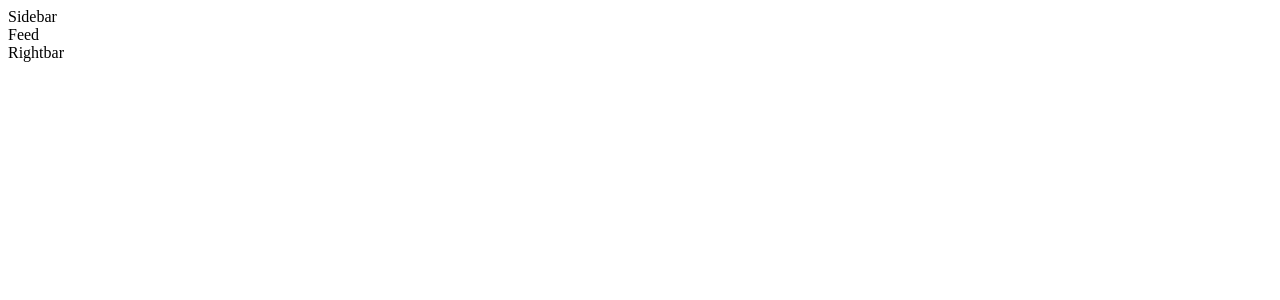
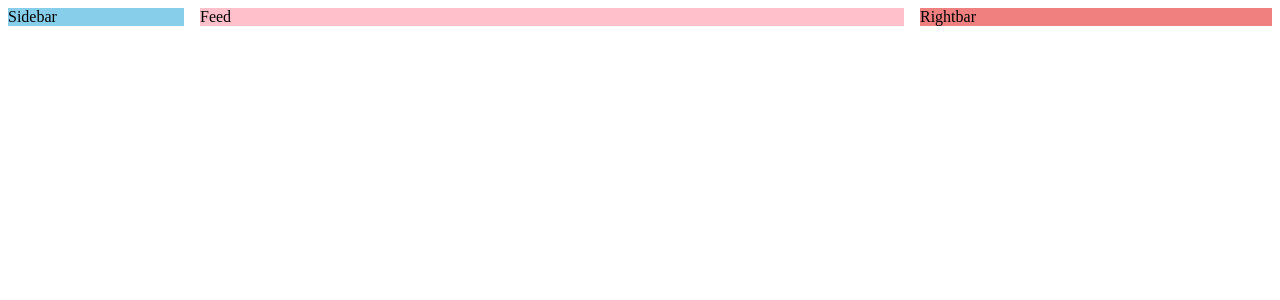
Before and after one commit to patriciakennedy/react-material-ui-tut, a React (Vite) app: page / in a window 1280 px wide. Shown: the top 300 px of the page. Built offline with nearby package versions, Linux system fonts and the light colour scheme.

Commit message:
Updated Material UI components and applied built-in styling props

```diff
--- a/src/App.jsx
+++ b/src/App.jsx
@@ -2,14 +2,17 @@
 import Feed from './components/Feed';
 import Rightbar from './components/Rightbar';
 import Sidebar from './components/Sidebar';
+import { Box, Container, Stack } from '@mui/material';
 
 function App() {
     return (
-        <div>
-            <Sidebar />
-            <Feed />
-            <Rightbar />
-        </div>
+        <Box>
+            <Stack direction="row" spacing={2} justifyContent="space-between">
+                <Sidebar />
+                <Feed />
+                <Rightbar />
+            </Stack>
+        </Box>
     );
 }
 
--- a/src/components/Feed.jsx
+++ b/src/components/Feed.jsx
@@ -1,7 +1,6 @@
-import React from 'react'
+import { Box } from '@mui/material';
+import React from 'react';
 
 export default function Feed() {
-  return (
-    <div>Feed</div>
-  )
+    return <Box bgcolor="pink" flex={4}>Feed</Box>;
 }
--- a/src/components/Navbar.jsx
+++ b/src/components/Navbar.jsx
@@ -1,9 +1,8 @@
-import React from 'react'
+import { Box } from '@mui/material';
+import React from 'react';
 
 function Navbar() {
-  return (
-    <div>Navbar</div>
-  )
+    return <Box bgcolor="skyblue">Sidebar</Box>;
 }
 
-export default Navbar
+export default Navbar;
--- a/src/components/Rightbar.jsx
+++ b/src/components/Rightbar.jsx
@@ -1,7 +1,8 @@
+import { Box } from '@mui/material';
 import React from 'react';
 
 function Rightbar() {
-    return <div>Rightbar</div>;
+    return <Box bgcolor="lightcoral" flex={2}>Rightbar</Box>;
 }
 
 export default Rightbar;
--- a/src/components/Sidebar.jsx
+++ b/src/components/Sidebar.jsx
@@ -1,9 +1,8 @@
-import React from 'react'
+import { Box } from '@mui/material';
+import React from 'react';
 
 function Sidebar() {
-  return (
-    <div>Sidebar</div>
-  )
+    return <Box bgcolor="skyblue" flex={1}>Sidebar</Box>;
 }
 
-export default Sidebar
+export default Sidebar;
```
